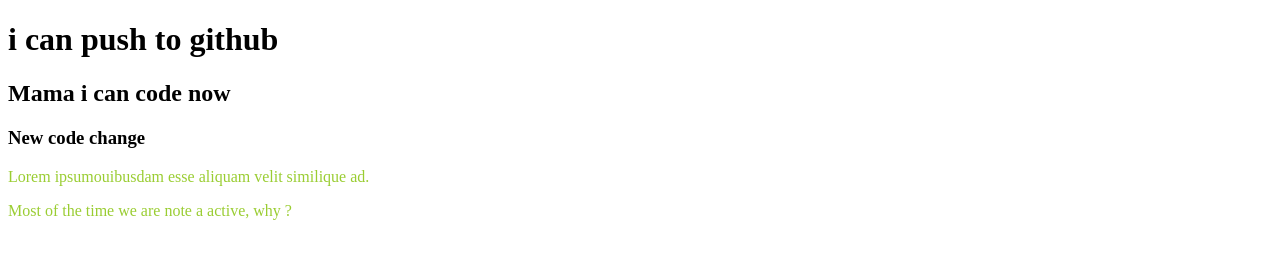
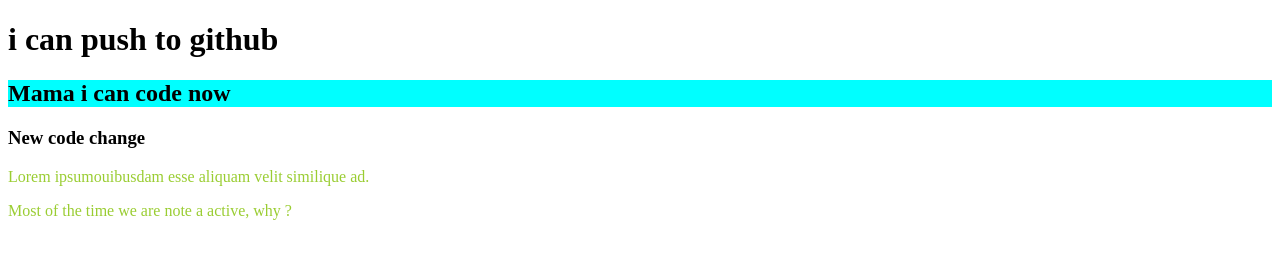
Before and after one commit to mohiuddin143/my-second-repo, a plain HTML site: page index.html in a window 1280 px wide. Drawn offline with Linux system fonts and the light colour scheme.

Commit message:
header colour changed

```diff
--- a/style.css
+++ b/style.css
@@ -1,3 +1,6 @@
 p{
     color: yellowgreen;
 }
+h2{
+    background-color: aqua;
+}
```
